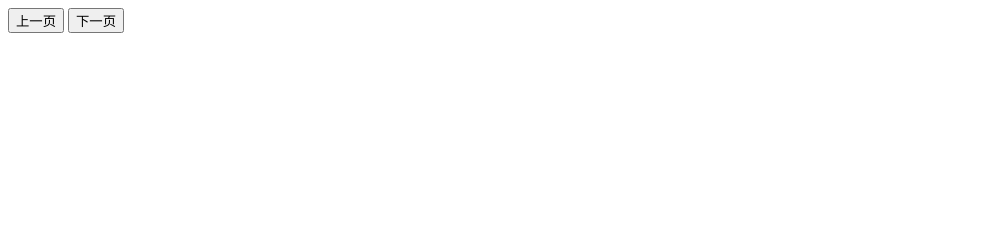
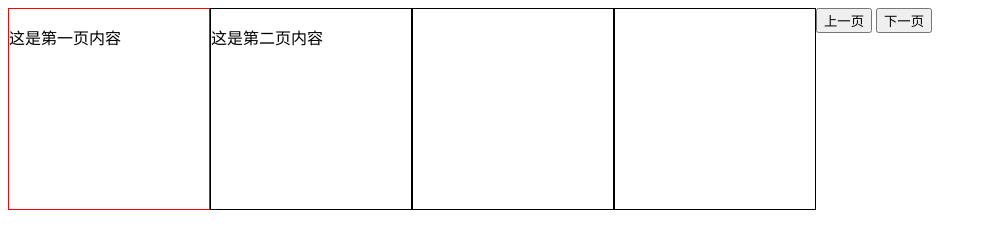
Before and after one commit to Flandre/Link-prefetch, a plain HTML site: page index.html in a window 1280 px wide. Shown: the whole page, without its empty margins (0-987 px from the left). Drawn offline with Linux system fonts and the light colour scheme.

Commit message:
更新获取页面

```diff
--- a/index.html
+++ b/index.html
@@ -3,9 +3,35 @@
 <head lang="en">
   <meta charset="UTF-8">
   <title></title>
-  <link rel="prefetch" href="./test/html/testDom1.html" />
+  <style>
+
+    /*实验性质*/
+    .transfer section {
+      width: 200px;
+      height: 200px;
+      border: 1px solid #000;
+      float: left;
+    }
+
+    .transfer section.active {
+      border-color: red;
+    }
+  </style>
 </head>
 <body>
+
+<div class="transfer">
+  <section data-dom="test/html/testDom1.html"></section>
+  <section data-dom="test/html/testDom2.html"></section>
+  <section data-dom="test/html/testDom3.html"></section>
+  <section data-dom="test/html/testDom4.html"></section>
+</div>
+
+<!--创建等待页面-->
+<div id="loading">
+
+</div>
+
 <div class="btn-test">
   <button id="prevBtn">上一页</button>
   <button id="nextBtn">下一页</button>
--- a/js/initPage.js
+++ b/js/initPage.js
@@ -1,14 +1,84 @@
-(function(){
-  //初始化页面
+(function () {
+  //初始化第一页
+  var currentNum = 0;
+  var pageHash = [];
 
+  function initFirstPage() {
+    showCurrentPage(currentNum);
+    fetchNextPage(currentNum);
+    //追加翻页方法
+    document.getElementById('nextBtn').onclick = function () {
+      currentNum++;
+      fetchNextPage(currentNum);
+    }
+  }
 
-  //向下翻页
-  function nextPage(){
+  //显示当前页面
+  function showCurrentPage(current) {
+    var sectionArr = document.getElementsByTagName('section');
+    for (var i = 0; i < sectionArr.length; i++) {
+      sectionArr[i].removeAttribute('class')
+    }
+    var currentPage = sectionArr[current];
+    getHtml(currentPage, currentPage.getAttribute('data-dom'));
+    currentPage.setAttribute('class', 'active');
+  }
+
+  //加载下一页内容
+  function fetchNextPage(current) {
+    var nextPage = document.getElementsByTagName('section')[current + 1];
+    getHtml(nextPage, nextPage.getAttribute('data-dom'));
+
 
   }
 
-  //向上翻页
-  function prevPage(){
+  //检查页面中需要加载的js
+  function checkJs() {
 
   }
+
+  //检查页面中需要加载的css
+  function checkCss() {
+
+  }
+
+  //检查页面中需要加载的图片
+  function checkImg() {
+
+  }
+
+  //检查页面中需要加载的资源
+  function checkSource() {
+
+  }
+
+  //初始化向下翻页方法
+  function nextPage() {
+
+  }
+
+  //初始化向上翻页方法
+  function prevPage() {
+
+  }
+
+  //发起Ajax请求
+  function getHtml(dom, url) {
+    var xhr;
+    if (window.XMLHttpRequest) {
+      xhr = new XMLHttpRequest();
+    }
+    else {
+      xhr = new ActiveXObject("Microsoft.XMLHTTP");
+    }
+    xhr.open("GET", url, true);
+    xhr.send();
+    xhr.onreadystatechange = function () {
+      if (xhr.readyState == 4 && xhr.status == 200) {
+        dom.innerHTML = xhr.responseText;
+      }
+    }
+  }
+
+  initFirstPage();
 })(window);
```
